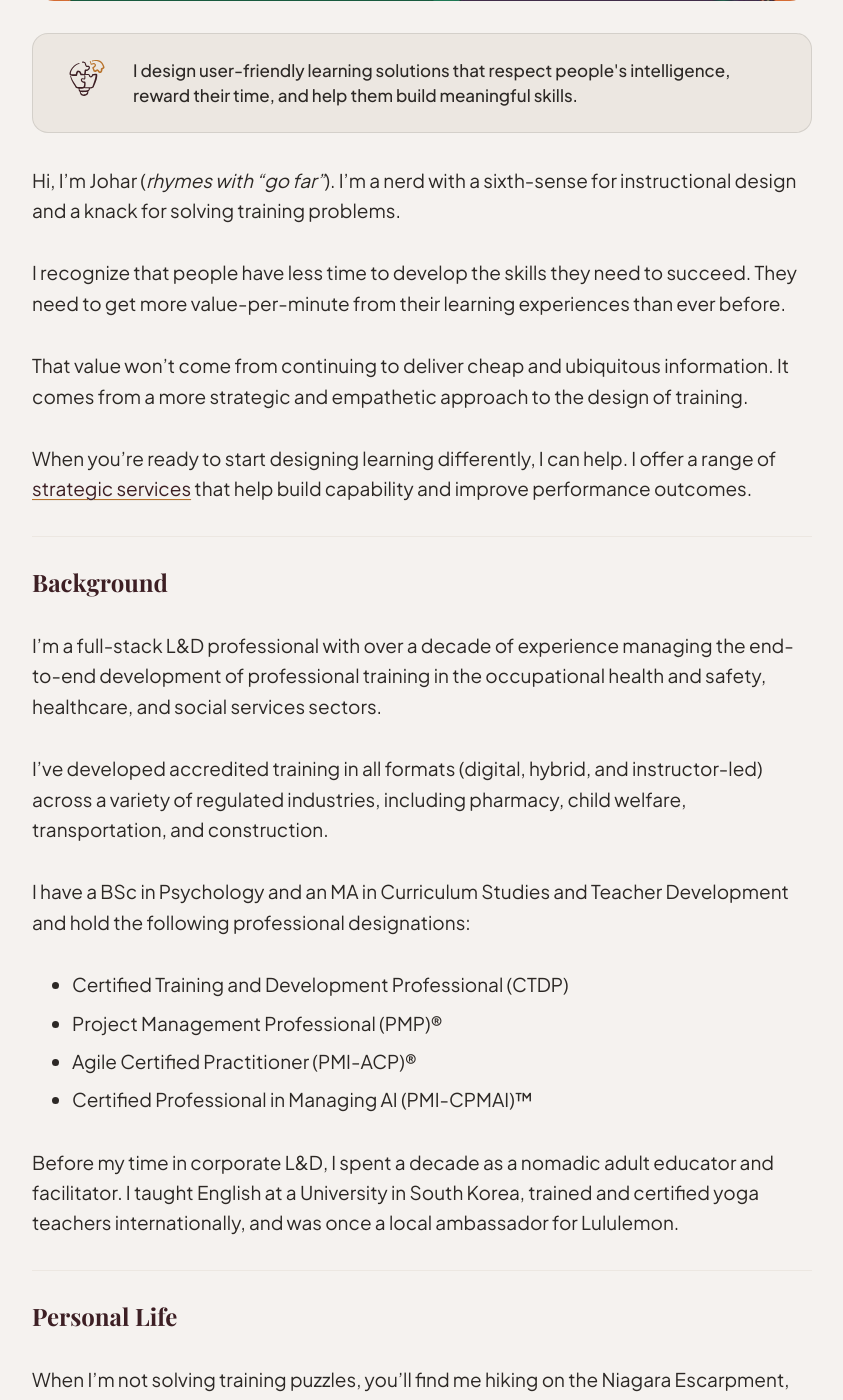
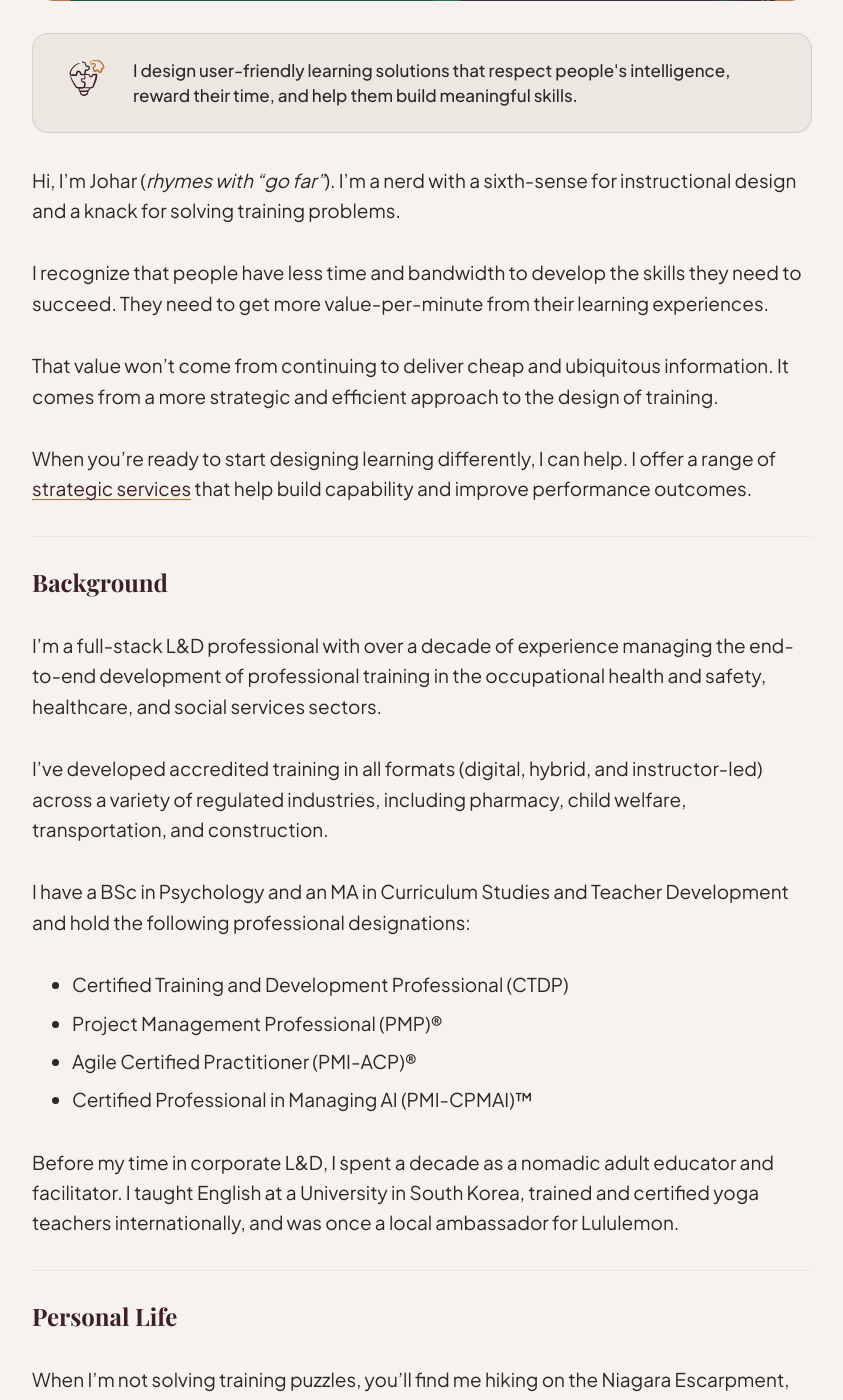
Before and after one commit to j0har/joharsingh.com, a Jekyll site: the page built from _pages/about.md, in a window 1280 px wide and 1400 px high, scrolled down 817 px. Shown: the whole window, without its empty margins (218-1061 px from the left). Built offline with Jekyll 4.4.1, drawn with Linux system fonts in a browser that asks for light colours; some web fonts are replaced; some of the changed text lies outside the part shown.

Commit message:
Revise personal statement for clarity and efficiency
Updated text for clarity and efficiency in the about section.

```diff
--- a/_pages/about.md
+++ b/_pages/about.md
@@ -51,9 +51,9 @@ image: /images/example-1.jpg
 
 Hi, I'm Johar (_rhymes with "go far"_). I'm a nerd with a sixth-sense for instructional design and a knack for solving training problems.
 
-I recognize that people have less time to develop the skills they need to succeed. They need to get more value-per-minute from their learning experiences than ever before.
+I recognize that people have less time and bandwidth to develop the skills they need to succeed. They need to get more value-per-minute from their learning experiences.
 
-That value won't come from continuing to deliver cheap and ubiquitous information. It comes from a more strategic and empathetic approach to the design of training.
+That value won't come from continuing to deliver cheap and ubiquitous information. It comes from a more strategic and efficient approach to the design of training.
 
 When you're ready to start designing learning differently, I can help. I offer a range of [strategic services](/services) that help build capability and improve performance outcomes.
 
```
Also changed, not shown: other parts of _pages/about.md (+1 -1 lines).
